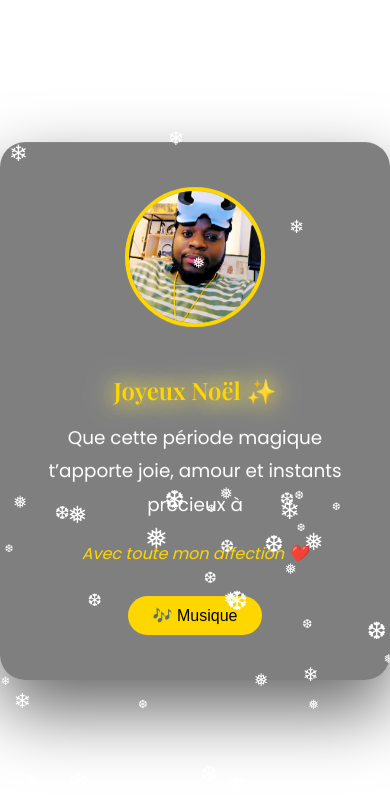
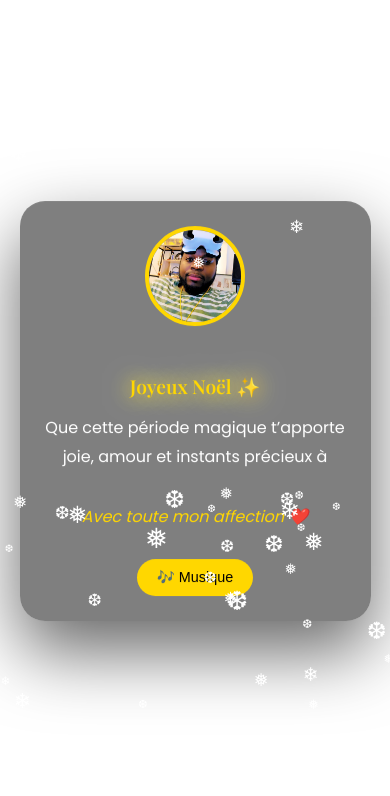
Before and after one commit to temgus2025/temgus-magic-noel, a plain HTML site: page index.html in a window 390 px wide. Both pictures are taken after a click on the button "🎄 Entrer". Drawn offline with nearby package versions, Linux system fonts and the light colour scheme.

Commit message:
Add files via upload

```diff
--- a/index.html
+++ b/index.html
@@ -4,6 +4,10 @@
 <meta charset="UTF-8">
 <title>Noël Magique</title>
 
+<!-- Rendre le site responsive -->
+<meta name="viewport" content="width=device-width, initial-scale=1.0">
+
+<!-- Fonts -->
 <link href="https://fonts.googleapis.com/css2?family=Playfair+Display:wght@600&family=Poppins:wght@300;400&display=swap" rel="stylesheet">
 
 <style>
@@ -41,6 +45,10 @@ body {
 #intro h1 {
     font-family: 'Playfair Display', serif;
     font-size: 3em;
+}
+
+#intro p {
+    font-size: 1.2em;
 }
 
 #intro button {
@@ -141,6 +149,39 @@ body {
 
 @keyframes fall { to { transform: translateY(110vh); } }
 
+/* --- RESPONSIVE --- */
+@media (max-width: 600px) {
+    #intro h1 {
+        font-size: 2em;
+    }
+
+    #intro p {
+        font-size: 1em;
+    }
+
+    #intro button, .controls button {
+        font-size: 0.9em;
+        padding: 10px 20px;
+    }
+
+    .card {
+        padding: 25px;
+        max-width: 90%;
+    }
+
+    .photo {
+        width: 100px;
+        height: 100px;
+    }
+
+    .message .title {
+        font-size: 1.2em;
+    }
+
+    .message-text {
+        font-size: 1em;
+    }
+}
 </style>
 </head>
 
```
